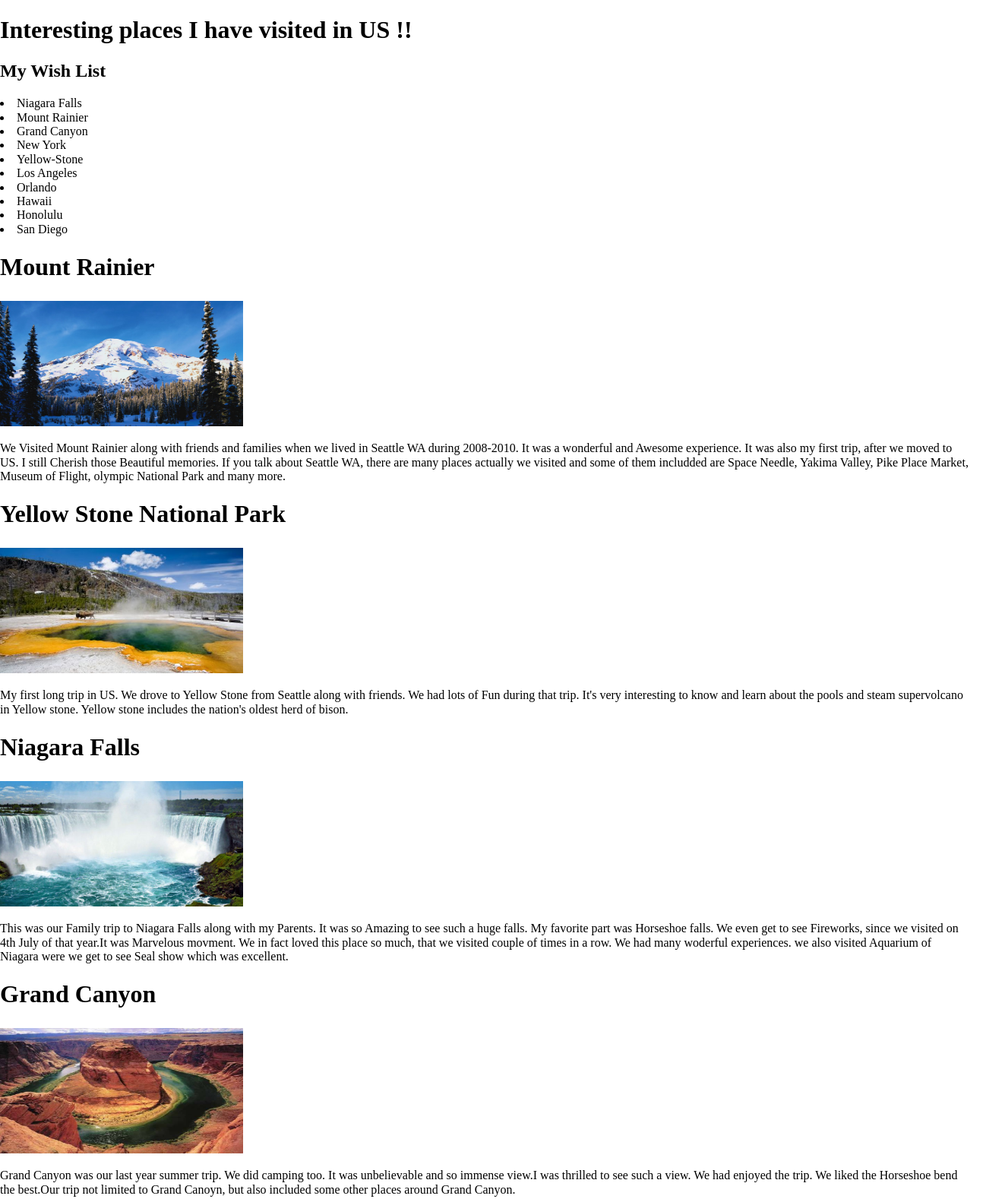
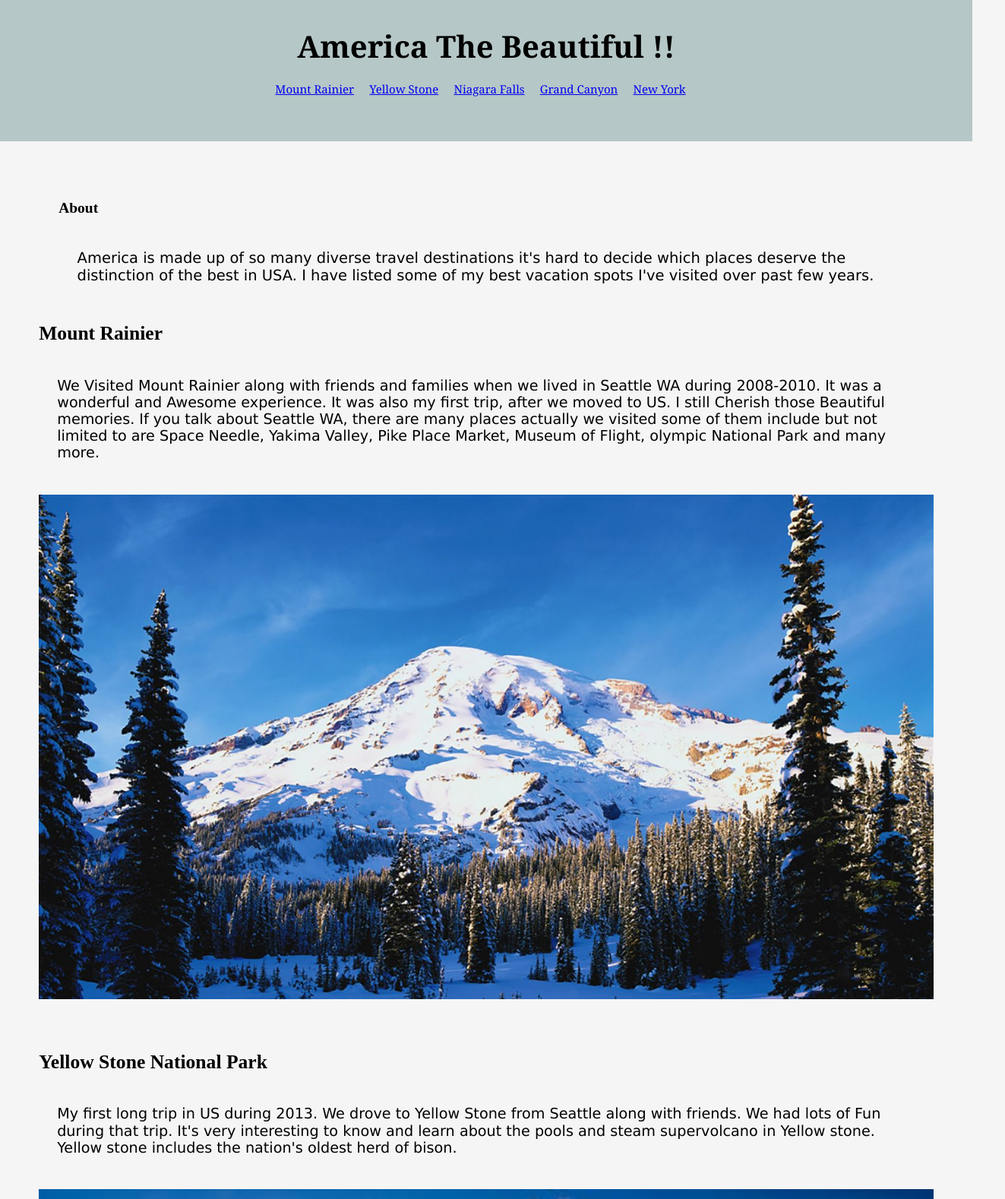
Before and after one commit to sunitalanka/Html-Me-Something, a plain HTML site: page html-me-something/index.html in a window 1280 px wide. Shown: the top 1578 px of the page at 76% size, 1323 px wide, since content can reach past the window. Drawn offline with Linux system fonts and the light colour scheme.

Commit message:
added more styles

```diff
--- a/html-me-something/index.html
+++ b/html-me-something/index.html
@@ -3,54 +3,74 @@
 <head>
     <title>My First Webpage</title>
     <link rel="stylesheet" href="normalization.css">
+    <link rel="stylesheet" href="styles.css">
 </head>
 <body>
 	 <div class="container">
+
 		<header>
-        <h1>Interesting places I have visited in US 	!!</h1>
+			<h1>America The Beautiful !!</h1>
+
+			<nav>
+				<ul>
+					<li><a href="#Mount Rainier">Mount Rainier</a></li>
+					<li><a href="#Yellow Stone">Yellow Stone</a></li>
+					<li><a href="#Niagara Falls">Niagara Falls</a></li>
+					<li><a href="#Grand Canyon">Grand Canyon</a></li>
+					<li><a href="#New York">New York</a></li>
+
+				</ul>
+			</nav>
 		</header>
 		</div>
-    <aside>
-	</ul><h2>My Wish List</h2>
-	       <li>Niagara Falls</li>
-		   <li>Mount Rainier</li>
-		   <li>Grand Canyon</li>
-		   <li>New York</li>
-		   <li>Yellow-Stone</li>
-		   <li>Los Angeles</li>
-		   <li>Orlando</li>
-		   <li>Hawaii</li>
-		   <li>Honolulu</li>
-		   <li>San Diego</li>
-	   </ul>
-	</aside>
-
 	  <main>
 		 <article>
+			<section>
+				 <h2>About</h2>
+				 <p>America is made up of so many diverse travel destinations it's hard to decide which places deserve the distinction of the best in USA.
+					I have listed some of my best vacation spots I've visited over past few years.</p>
+			</section>
 				  <h1>Mount Rainier</h1>
-		   <img src="images/Mt-Rainier.jpg" alt="Image result for pictures of mount rainier" style="margin-top: 5px;"  width="320" height="165">
 		           <p>We Visited Mount Rainier along with friends and families when we lived in Seattle WA during 2008-2010.
 		            It was a wonderful and Awesome experience. It was also my first trip, after we moved to US. I still Cherish those Beautiful memories.
-		If you talk about Seattle WA, there are many places actually we visited and some of them includded are Space Needle, Yakima Valley, Pike Place Market,
+		            If you talk about Seattle WA, there are many places actually we visited some of them include but not limited to are Space Needle, Yakima Valley, Pike Place Market,
 				    Museum of Flight, olympic National Park and many more.</p>
+				   <figure>
+						<img src="images/Mt-Rainier.jpg" alt="Image result for pictures of mount rainier">
+				   </figure>
+		 </article>
+		 <article>
+		         <h1>Yellow Stone National Park</h1>
+		         <p>My first long trip in US during 2013. We drove to Yellow Stone from Seattle along with friends. We had lots of Fun during that trip. It's very interesting to know and learn about the pools and steam supervolcano in Yellow stone.
+			        Yellow stone includes the nation's oldest herd of bison. </p>
+			      <figure>
+					  <img  src="images/Yellow-Stone.jpg"  alt="Image result for pictures of yellowstone national park">
+				  </figure>
 
-	      <h1>Yellow Stone National Park</h1>
-		  <img  src="images/Yellow-Stone.jpg" style="margin-top: 5px;" alt="Image result for pictures of yellowstone national park" width="320" height="165">
-		  <p>My first long trip in US. We drove to Yellow Stone from Seattle along with friends. We had lots of Fun during that trip. It's very interesting to know and learn about the pools and steam supervolcano in Yellow stone.
-			 Yellow stone includes the nation's oldest herd of bison.
-		  </p>
+          </article>
+          <article>
 		           <h1>Niagara Falls</h1>
-		   <img src="images/Niagara_fall.jpg"  style="margin-top: 5px;" alt="Image result for niagara falls" width="320" height="165">
 		           <p>This was our Family trip to Niagara Falls along with my Parents. It was so Amazing to see such a huge falls. My favorite part was Horseshoe falls. We even get to see Fireworks, since we visited on 4th July of that year.It was Marvelous movment.
 			          We in fact loved this place so much, that we visited couple of times in a row. We had many woderful experiences. we also visited Aquarium of Niagara were we get to see Seal show which was excellent.
 				   </p>
+				   <figure>
+						 <img src="images/Niagara_fall.jpg"   alt="Image result for niagara falls">
+				   </figure>
+		   </article>
+		   <article>
 		           <h1>Grand Canyon</h1>
-		   <img src="images/Grand-Canyon.jpg" alt="Image result for pictures of grand canyon"  style="margin-top: 5px;"  width="320" height="165">
-		  <p>Grand Canyon was our last year summer trip. We did camping too. It was unbelievable and so immense view.I was thrilled to see such a view. We had enjoyed the trip.
-		We liked the Horseshoe bend the best.Our trip not limited to Grand Canoyn, but also included some other places around Grand Canyon.</p>
+		        <p>Grand Canyon was our last year summer trip. We did camping and hiking for the first time. It was immense. I was thrilled to see such a view. We had enjoyed the trip.
+				  We liked the Horseshoe bend the best. Our trip not limited to Grand Canoyn, but also included some other places around Grand Canyon.</p>
+				<figure>
+					<img src="images/Grand-Canyon.jpg" alt="Image result for pictures of grand canyon">
+				</figure>
+		  </article>
+		  <article>
 		          <h1>New York</h1>
-		  <img  src="images/World-Trade-Center.jpg" alt="Image result for pictures of one world trade center"  style="margin-top: 5px;"  width="320" height="165">
-		  <p>Last but not least, another wonderful place ever to visit is New York. My words won't be enough to describe this Amazing place. Times-Square, Madam Tussauds, One World Trade center, Wall Street and so on.</p>
+				  <p>Last but not least, another wonderful place ever to visit is New York. I literally have no words to describe this Amazing place. Times-Square, Madam Tussauds, One World Trade center, Wall Street and so on.</p>
+				  <figure>
+						<img  src="images/World-Trade-Center.jpg" alt="Image result for pictures of one world trade center">
+				  </figure>
 		  </article>
 	   <footer>CopyRight &copy; 2018 SunitaLanka</footer>
     </main>
--- a/html-me-something/styles.css
+++ b/html-me-something/styles.css
@@ -1,44 +1,84 @@
+body {
+    width: 100%;
+    margin:0 auto;
+    background-color:whitesmoke;
+    font-size:50%;
+}
+div.container {
+    width: 100%;
+    margin:0;
+    box-sizing:border-box;
+    padding:1px;
+    text-align:center;
+    color:black;
+    background-color: rgb(182, 199, 199);
+}
 
-
- div.container {
-    width:100%;
-	border: 1px solid blue;
+ header,main,footer {
+    font-size: 1.6em;
 }
 
   header {
-
-
-background-color:blue;
-color : yellow;
-clear : left;
-text-align:center;
+    padding : 1.87em 0;
+    font-family: Georgia;
+    font-size:20px;
 }
 
-footer {
-	background-color:rgb(24, 123, 189);
-	color : white;
-	clear : left;
-	text-align:center;
+  h1 {
+    margin :0;
+ }
+   p  {
+     padding:1.25em;
+     font-family: Lucida Sans;
+     font-size: 1.5em;
  }
 
-aside  {
-
-	float:left;
-    max-width: 140px;
+  nav ul {
+    text-align:center;
+    padding:0;
+}
+  nav ul li {
+     display: inline-block;
+     margin-right:1em;
+     font-size: 0.75em;
+ }
+  section {
+      margin:2em;
+      font-family: inherit;
+      font-size: small;
   }
 
   article {
-	text-align: center;
-	clear:left;
-	width : 80%;
+      margin :3em;
+      padding:1em;
+
   }
 
-p{
-	font-family: 'Lucida Sans';
-	font-size: 11;
+   figure {
+     margin:0;
+     padding:0;
+     text-align:center;
+ }
+  img {
+      margin:0px;
+      padding:0px;
+      width:100%;
+      max-width:100%;
+      height: 10%;
   }
 
-ul{
-    font-family: "Arial";
-    font-size: 10;
+  @media screen and (max-width: 680px) {
+	nav ul li {
+		margin: 1em 0;
+		display: block;
 	}
+}
+   footer {
+      width:100%;
+      text-align:center;
+      border: 1px solid grey;
+      color:black;
+      background-color:rgb(211, 191, 191);
+      display: inline-block;
+      padding:1em;
+ }
```
Lines whose indentation alone changed are shown as unchanged.
